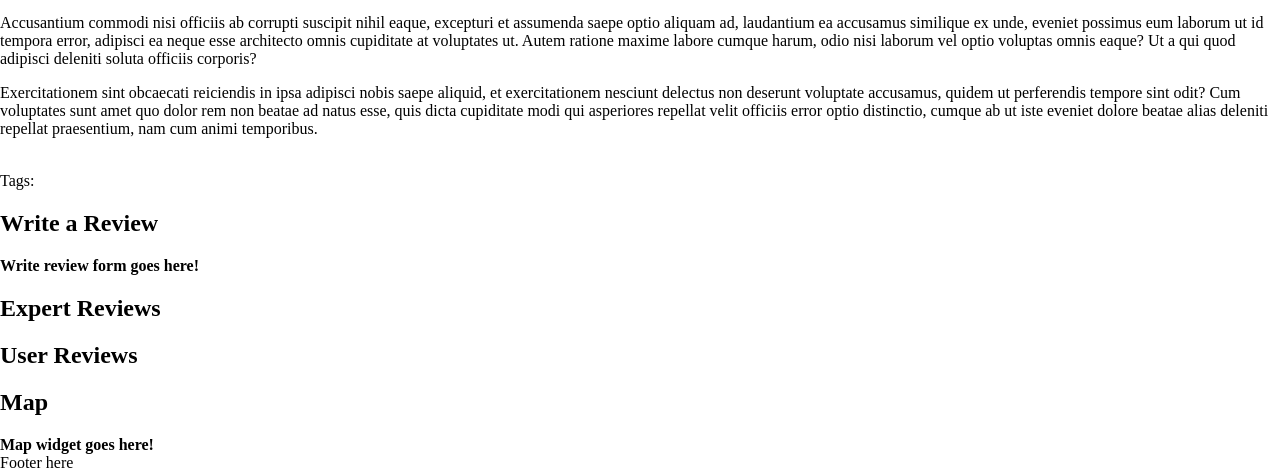
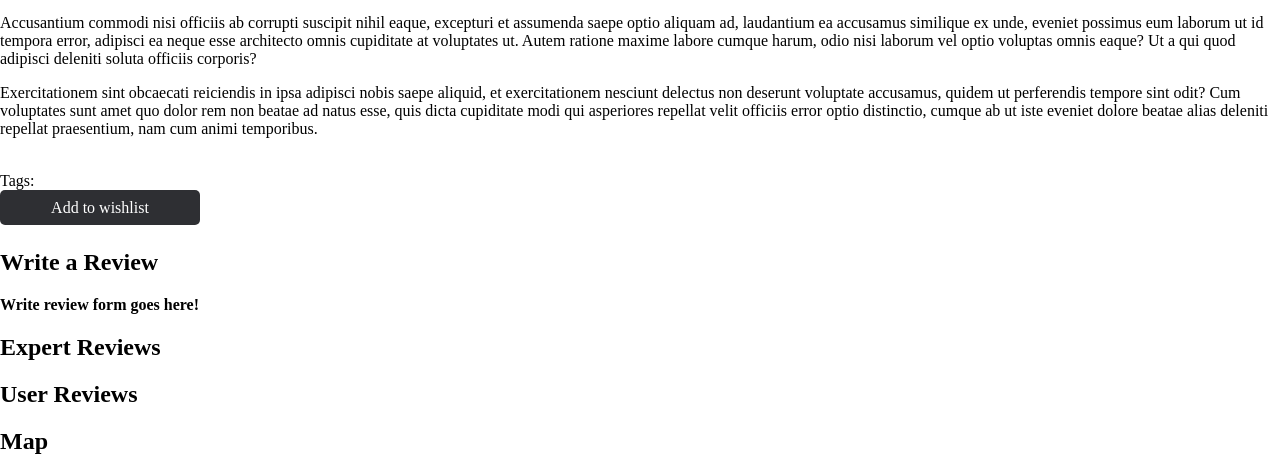
Before and after one commit to ms813/Ginthusiasm, a Django app: page /gin/1/ in a window 1280 px wide. Shown: the part 885-1355 px from the top of the page. Run offline with Django 3.2, Linux system fonts and the light colour scheme; data that the repository does not hold is empty; some libraries are stand-ins or nearby versions.

Commit message:
Adding wishlist button on large gin template

```diff
--- a/templates/ginthusiasm/gin_page.html
+++ b/templates/ginthusiasm/gin_page.html
@@ -24,6 +24,17 @@
             </ul>
         </div>
     </div>
+
+    <!-- add to wishlist button -->
+    <a href='#' class='wishlist-button ginthusiasm-button'>
+        <span data-gin="{{ gin.slug }}">
+        {% if gin in user.userprofile.wishlist.gins.all %}
+            Remove from wishlist
+        {% else %}
+            Add to wishlist
+        {% endif %}
+        </span>
+    </a>
 
     <div id='review_form'>
         <h2>Write a Review</h2>
@@ -80,3 +91,9 @@
 
     </style>
 {% endblock %}
+
+{% block script_block %}
+    <script src='{% static "scripts/wishlist_button.js" %}'></script>
+    <script src='{% static "scripts/ajax_setup.js" %}'></script>
+    <script src='{% static "scripts/js.cookie.js" %}'></script>
+{% endblock %}
--- a/templates/ginthusiasm/gin_widget.html
+++ b/templates/ginthusiasm/gin_widget.html
@@ -6,6 +6,7 @@
         <p>{{ gin.short_description }}<p>
         <p>Average Rating: {{ gin.average_rating }}<p>
 
+        <!-- add to wishlist button -->
         <a href='#' class='wishlist-button ginthusiasm-button'>
             <span data-gin="{{ gin.slug }}">
             {% if gin in user.userprofile.wishlist.gins.all %}
@@ -15,6 +16,7 @@
             {% endif %}
             </span>
         </a>
+
         <br />
         <a href="{% url 'show_gin' gin.slug %}#review_form">Write Review</a>
     </div>
--- a/templates/ginthusiasm/wishlist.html
+++ b/templates/ginthusiasm/wishlist.html
@@ -15,9 +15,9 @@
         <p id='wishlistlen' data-wishlistlen='{{ gins|length }}' hidden></p>
     {% else %}
         {% if user.is_authenticated %}
-            <p>You haven't added any gins to your wishlist yet!</p>
+            <p>You haven't added any gins to your wishlist!</p>
         {% else %}
-            <p>This user hasn't added any gins to their wishlist yet!</p>
+            <p>This user hasn't added any gins to their wishlist!</p>
         {% endif %}
     {% endif %}
 
```
